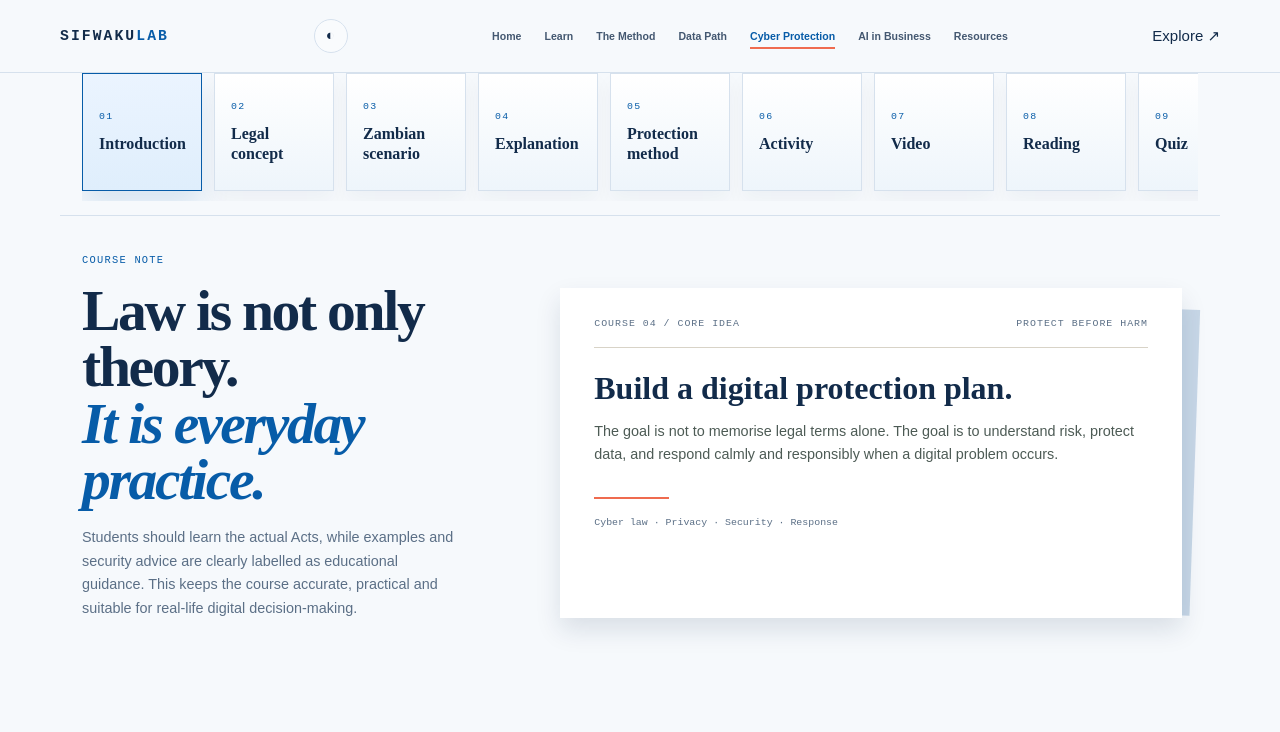
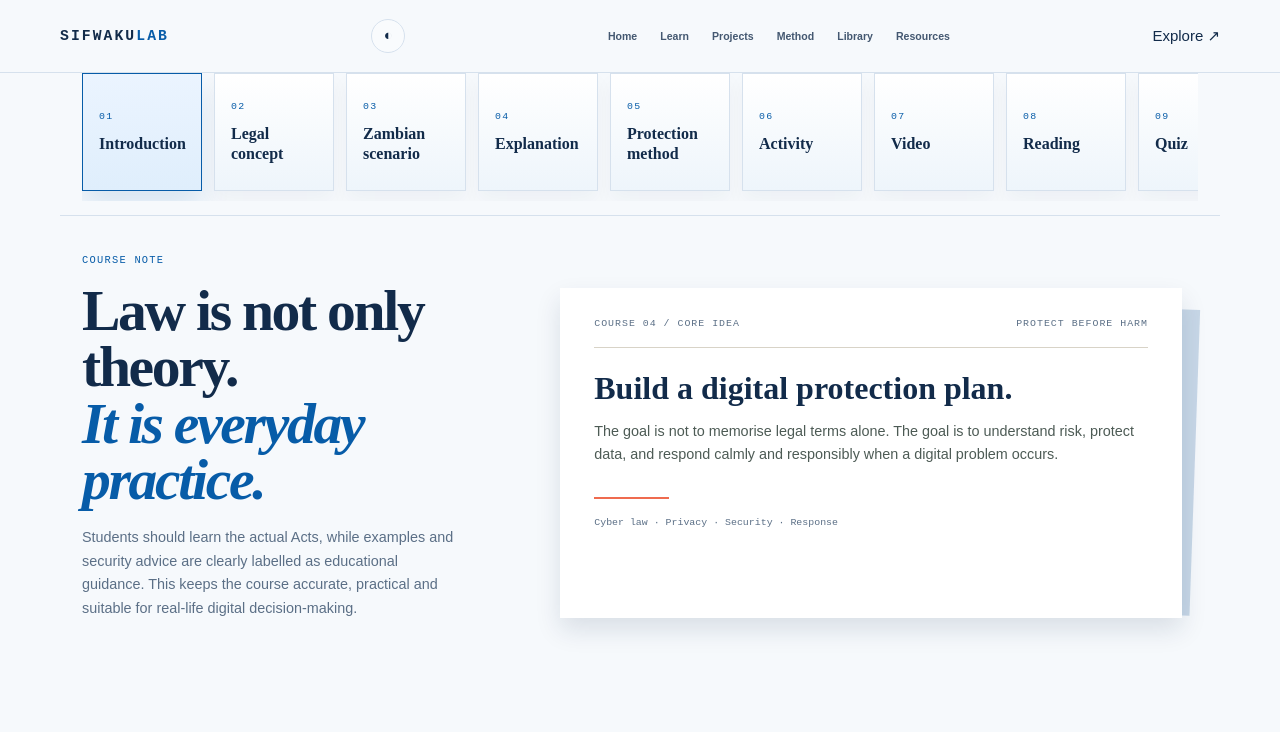
Before and after one commit to Sifwaku/sifwaku-data-ai-lab, a plain HTML site: page course4.html in a window 1280 px wide. Shown: the top 732 px of the page. Drawn offline with Linux system fonts and the light colour scheme.

Commit message:
Unify top navigation across SifwakuLab

```diff
--- a/course4.html
+++ b/course4.html
@@ -14,10 +14,9 @@
     <nav id="nav" aria-label="Main navigation">
       <a href="index.html">Home</a>
       <a href="resources.html">Learn</a>
-      <a href="course.html">The Method</a>
-      <a href="course2.html">Data Path</a>
-      <a href="course4.html" class="active">Cyber Protection</a>
-      <a href="course5.html">AI in Business</a>
+      <a href="course3.html">Projects</a>
+      <a href="course.html">Method</a>
+      <a href="library.html">Library</a>
       <a href="resources.html#hidden-gems">Resources</a>
     </nav>
     <a class="header-cta" href="resources.html">Explore ↗</a>
```
